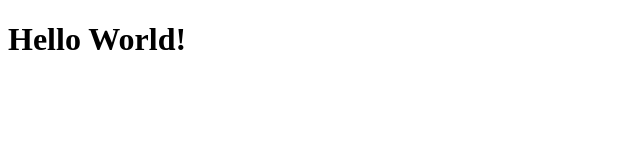
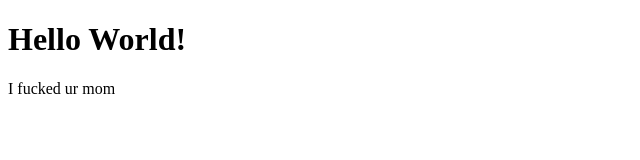
Before and after one commit to Anonymit-y/Anonymit-y.github.io, a plain HTML site: page index.html in a window 1280 px wide. Shown: the whole page, without its empty margins (0-640 px from the left). Drawn offline with Linux system fonts and the light colour scheme.

Commit message:
Update index.html

```diff
--- a/index.html
+++ b/index.html
@@ -5,5 +5,6 @@
 </head>
 <body>
   <h1>Hello World!</h1>
+  I fucked ur mom
 </body>
 </html>
```
